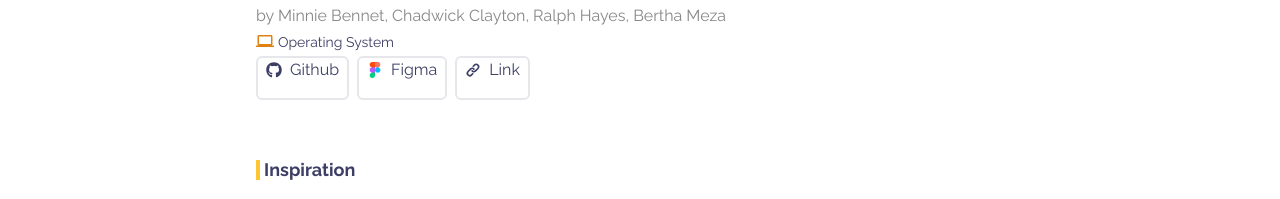
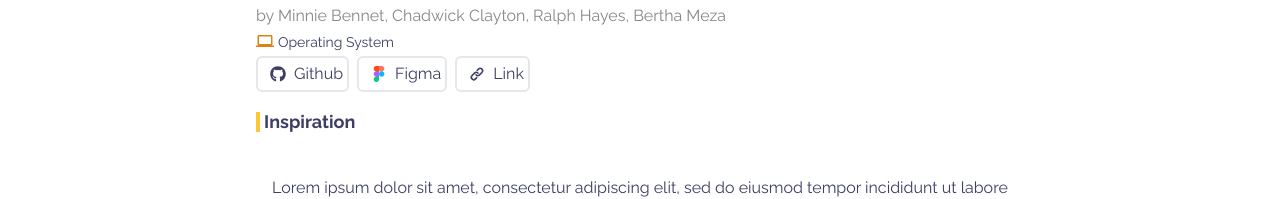
Before and after one commit to acm-ucr/senior-design-website, a Next.js app: page /projects/details in a window 1280 px wide. Shown: the part 564-763 px from the top of the page. Built offline with nearby package versions, Linux system fonts and the light colour scheme.

Commit message:
button fix

```diff
--- a/src/components/details/Title.jsx
+++ b/src/components/details/Title.jsx
@@ -40,20 +40,20 @@ const Title = ({ year, projectName, teamMembers, type, logo }) => {
         />
         <p className="text-senior-purple-100 text-sm mb-1">{type}</p>
       </div>
-      <div className="flex pb-10 inline-block">
-        <div className="flex md:border-2 rounded float-sm-smart">
+      <div className="flex">
+        <div className="flex md:border-2 rounded p-1">
           <FaGithub className="mt-1 mx-2" />
-          <p className="p-0 mr-2">Github</p>
+          <p className="p-0 m-0 mr-2">Github</p>
         </div>
-        <div className="flex border-2 rounded mx-2">
+        <div className="flex border-2 rounded mx-2 p-1 pr-1">
           <div className="mt-1 mx-2 w-4 h-4">
             <Image src={figmaLogo} />
           </div>
-          <p className="p-0 mr-2">Figma</p>
+          <p className="p-0 m-0 mr-2">Figma</p>
         </div>
-        <div className="flex border-2 rounded">
+        <div className="flex border-2 rounded p-1 pr-4">
           <HiLink className="mt-1 mx-2" flex flip="horizontal" />
-          <p className="p-0 mr-2">Link</p>
+          <p className="p-0 m-0 mr-2">Link</p>
         </div>
       </div>
     </div>
```
